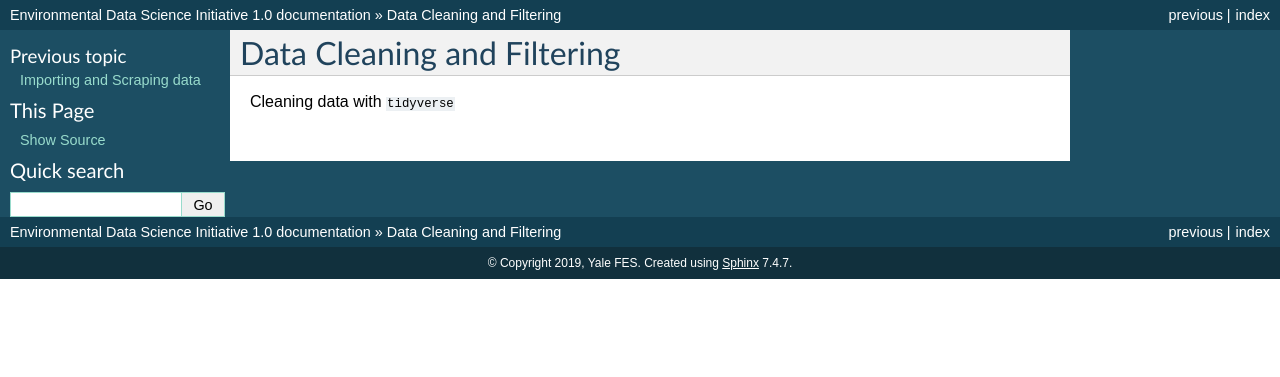
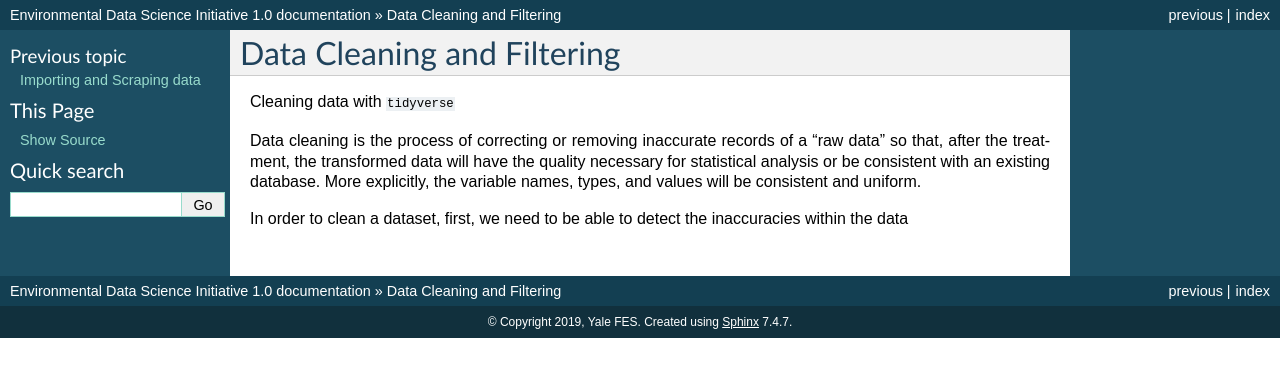
Before and after one commit to rajaoberison/edsy, a Sphinx documentation site: the page built from docs/data_cleaning_and_filtering.rst, in a window 1280 px wide. Shown: the top 377 px of the page. Built offline with Sphinx 7.4.7, drawn with Linux system fonts in a browser that asks for light colours.

Commit message:
Update data_cleaning_and_filtering.rst

```diff
--- a/docs/data_cleaning_and_filtering.rst
+++ b/docs/data_cleaning_and_filtering.rst
@@ -5,3 +5,8 @@ Data Cleaning and Filtering
 ============================
 
 Cleaning data with :code:`tidyverse`
+
+
+Data cleaning is the process of correcting or removing inaccurate records of a "raw data" so that, after the treatment, the transformed data will have the quality necessary for statistical analysis or be consistent with an existing database. More explicitly, the variable names, types, and values will be consistent and uniform.
+
+In order to clean a dataset, first, we need to be able to detect the inaccuracies within the data
```
